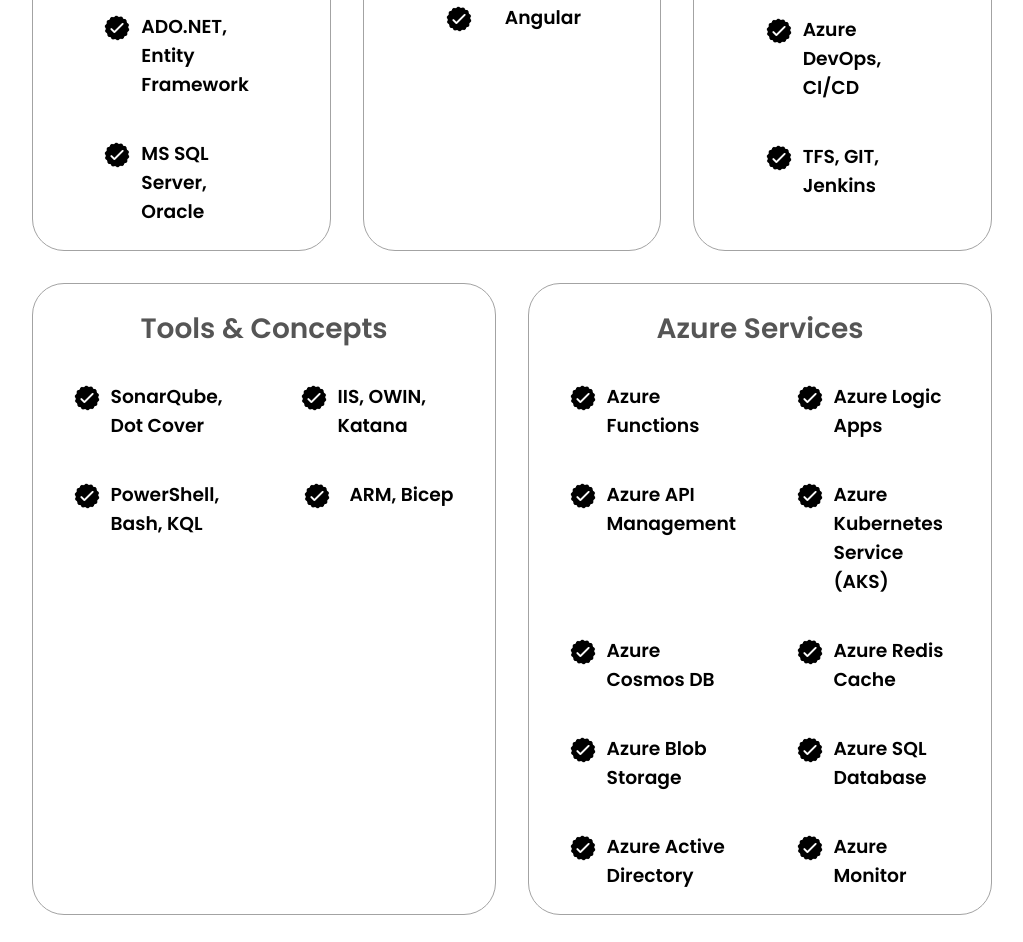
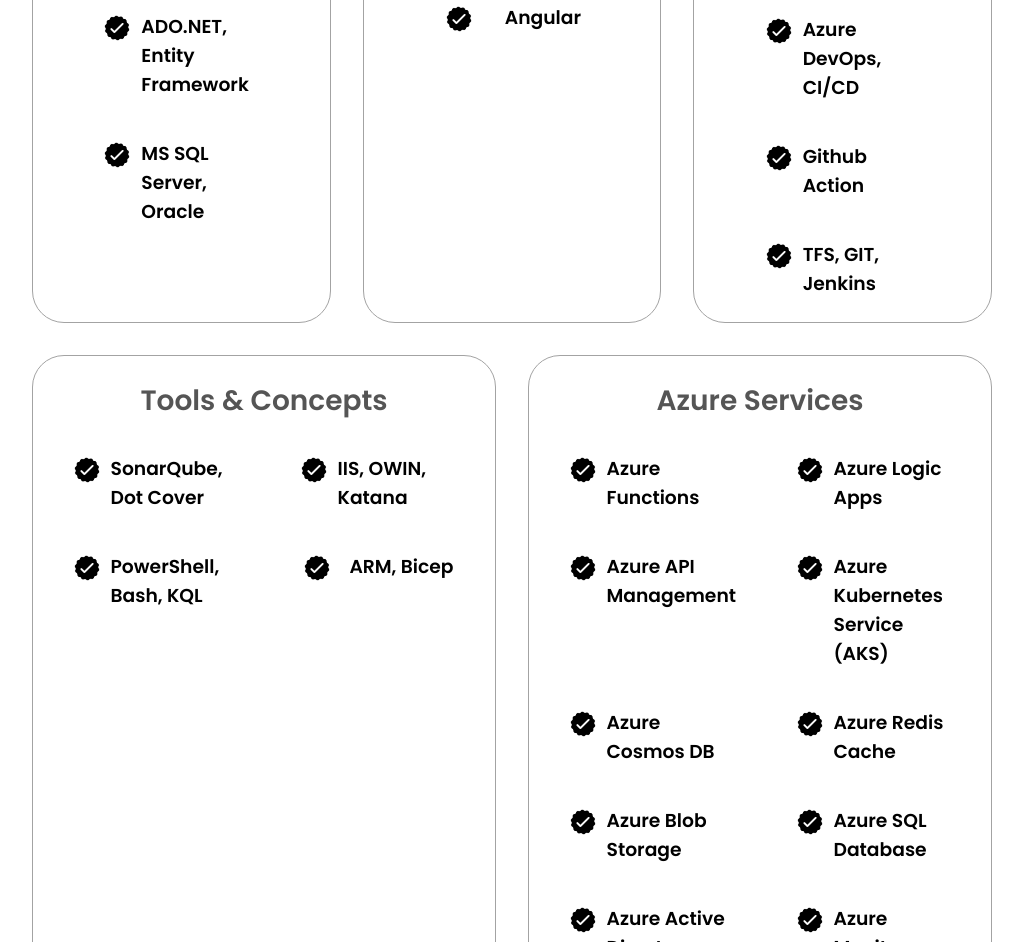
Before and after one commit to abhirampadhi/abhirampadhi.github.io, a plain HTML site: page index.html in a window 1280 px wide. Shown: the part 1753-2695 px from the top of the page, without its empty margins (128-1151 px from the left). Drawn offline with Linux system fonts and the light colour scheme.

Commit message:
Github Action

```diff
--- a/index.html
+++ b/index.html
@@ -216,6 +216,12 @@
             <article>
               <img src="./assets/checkmark.png" alt="Experience icon" class="icon" />
               <div>
+                <h3>Github Action</h3>
+              </div>
+            </article>
+            <article>
+              <img src="./assets/checkmark.png" alt="Experience icon" class="icon" />
+              <div>
                 <h3>TFS, GIT, Jenkins</h3>
               </div>
             </article>
```
